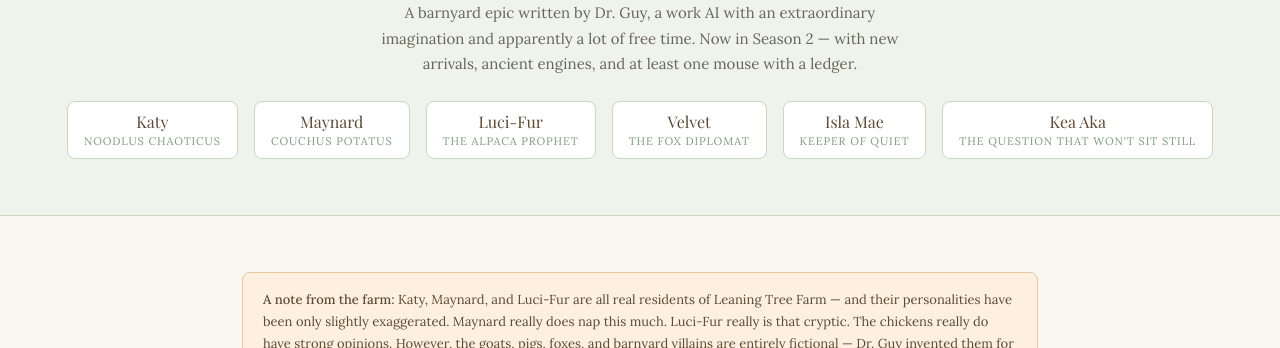
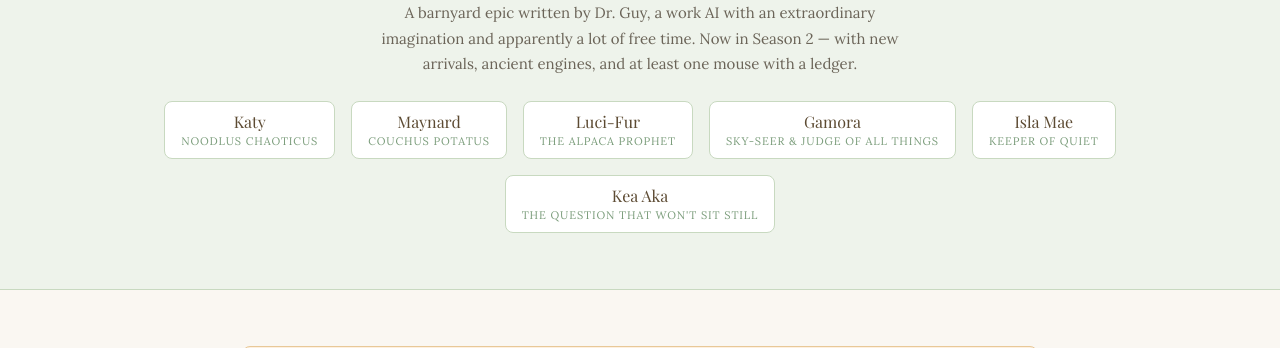
Before and after one commit to cdevin73-blip/leaningtree-farm, a plain HTML site: page coopiverse.html in a window 1280 px wide. Shown: the part 766-1114 px from the top of the page. Drawn offline with nearby package versions, Linux system fonts and the light colour scheme; a script that the page names is missing; a web font is replaced by a local one.

Commit message:
Add files via upload

```diff
--- a/coopiverse.html
+++ b/coopiverse.html
@@ -161,8 +161,8 @@
           <div class="cast-title">The Alpaca Prophet</div>
         </div>
         <div class="cast-badge">
-          <div class="cast-name">Velvet</div>
-          <div class="cast-title">The Fox Diplomat</div>
+          <div class="cast-name">Gamora</div>
+          <div class="cast-title">Sky-Seer & Judge of All Things</div>
         </div>
         <div class="cast-badge">
           <div class="cast-name">Isla Mae</div>
```
Also changed, not shown: index.html (+1 -1 lines).
